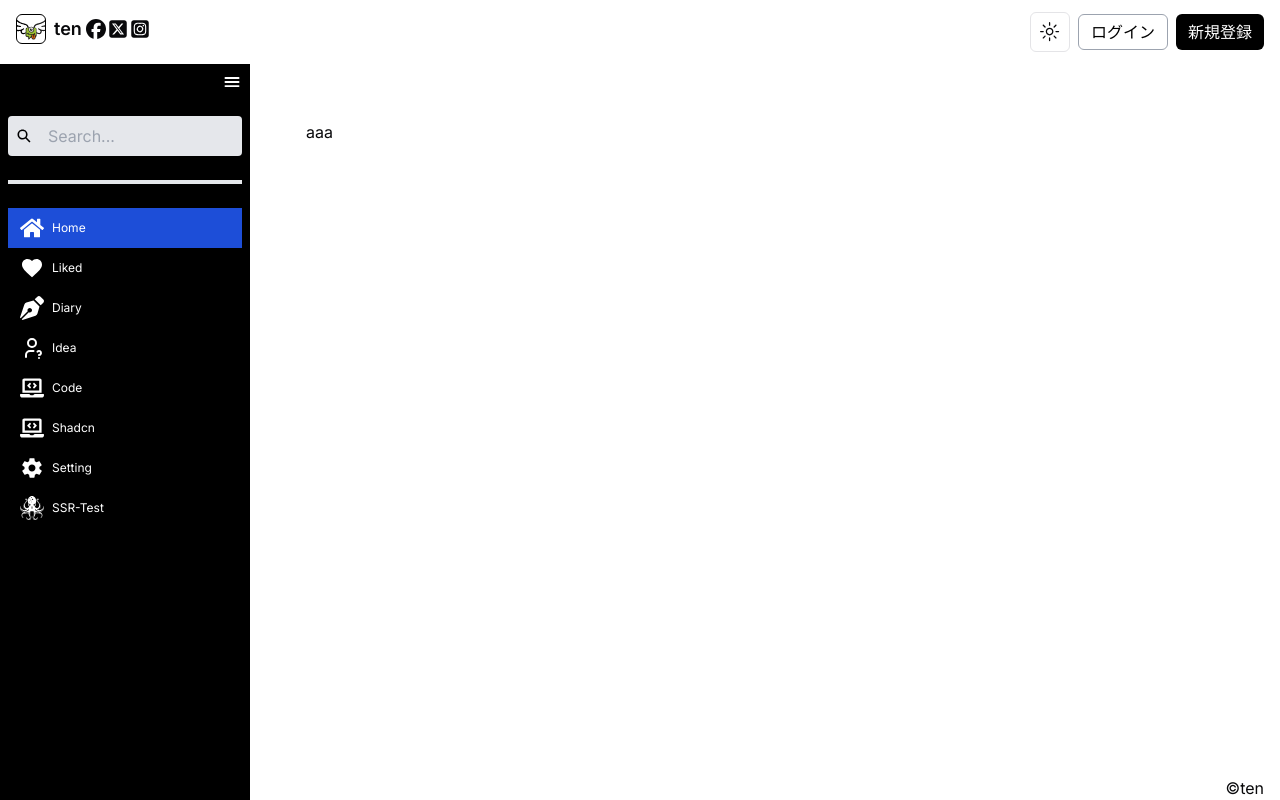
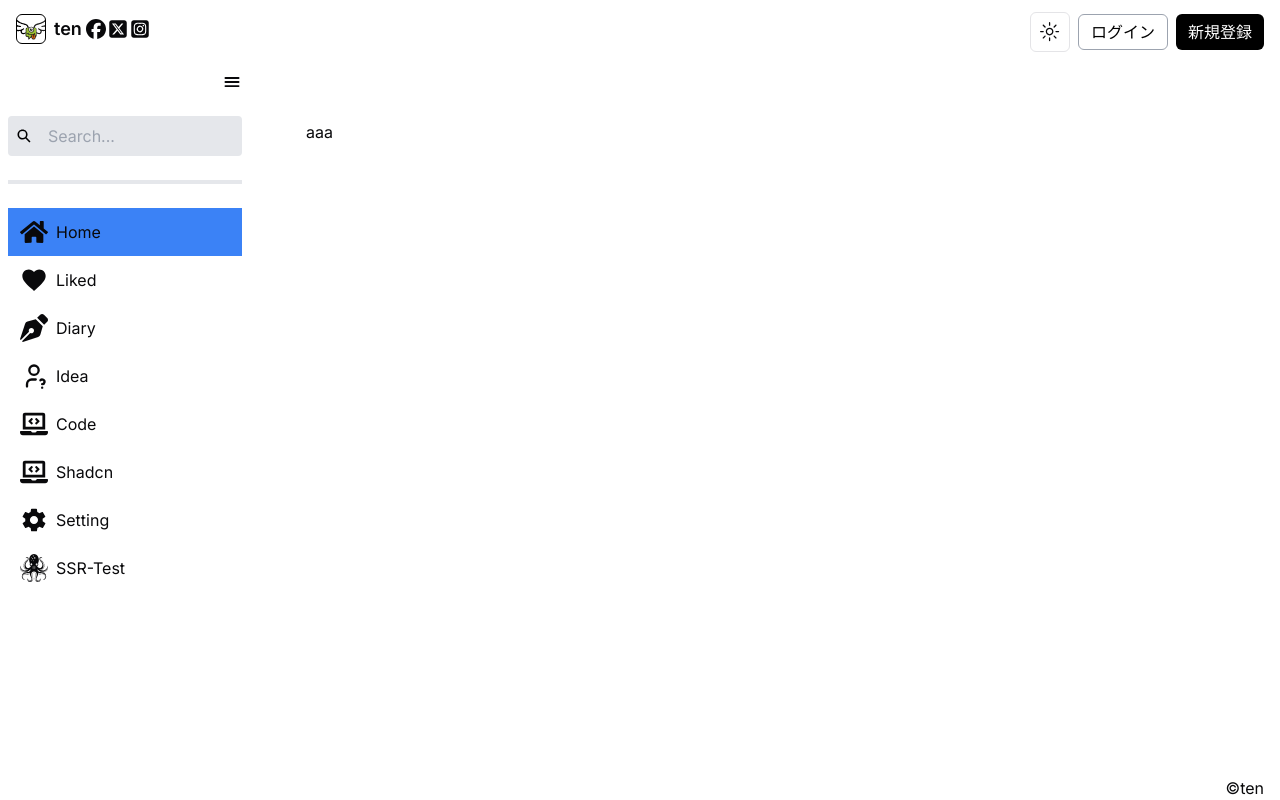
Before and after one commit to t-eeeeeee-n/ten-manage, a Next.js app in the folder frontend/: page / in a window 1280 px wide. Built offline with nearby package versions, Linux system fonts and the light colour scheme.

Commit message:
sidebar color fix

```diff
--- a/frontend/src/components/sideBar/sideBar.tsx
+++ b/frontend/src/components/sideBar/sideBar.tsx
@@ -20,42 +20,42 @@ const Navigations: Navigation[] = [
     {
         page: "Home",
         path: "/",
-        icon: <FaHome className={"size-6"} />
+        icon: <FaHome className={"size-7"} />
     },
     {
         page: "Liked",
         path: "/liked",
-        icon: <MdFavorite className={"size-6"} />
+        icon: <MdFavorite className={"size-7"} />
     },
     {
         page: "Diary",
         path: "/diary",
-        icon: <FaPenNib className={"size-6"} />
+        icon: <FaPenNib className={"size-7"} />
     },
     {
         page: "Idea",
         path: "/idea",
-        icon: <TbUserQuestion className={"size-6"} />
+        icon: <TbUserQuestion className={"size-7"} />
     },
     {
         page: "Code",
         path: "/code",
-        icon: <FaLaptopCode className={"size-6"} />
+        icon: <FaLaptopCode className={"size-7"} />
     },
     {
         page: "Shadcn",
         path: "/shadcn",
-        icon: <FaLaptopCode className={"size-6"} />
+        icon: <FaLaptopCode className={"size-7"} />
     },
     {
         page: "Setting",
         path: "/setting",
-        icon: <IoMdSettings className={"size-6"} />
+        icon: <IoMdSettings className={"size-7"} />
     },
     {
         page: "SSR-Test",
         path: "/test/ssr",
-        icon: <SiTestinglibrary className={"size-6"} />
+        icon: <SiTestinglibrary className={"size-7"} />
     }
 ]
 
@@ -91,12 +91,12 @@ const SideBar = ({children}: Readonly<{children: React.ReactNode;}>) => {
     return(
         <>
             <aside
-                className={`fixed duration-300 bg-black overflow-y-auto overflow-x-hidden min-w-[60px] ${menuOpen ? "w-[250px]" : "w-[60px]"}`}
+                className={`fixed duration-300 ease-in-out overflow-y-auto overflow-x-hidden min-w-[52px] ${menuOpen ? "w-[250px]" : "w-[52px]"}`}
                 style={{ height: asideHeight }}>
                 <div className={"p-2"}>
                     <div className={`flex mb-6 ${menuOpen ? "justify-end" : "justify-center"}`}>
                         <button onClick={() => setMenuOpen(!menuOpen)}>
-                            <IoMenu className={"size-5 text-white"}/>
+                            <IoMenu className={"size-5"}/>
                         </button>
                     </div>
                     <div className={"mb-6 bg-gray-200 rounded"}>
@@ -112,11 +112,11 @@ const SideBar = ({children}: Readonly<{children: React.ReactNode;}>) => {
                     <span className={"block h-1 mb-6 bg-gray-200 w-full"}></span>
                     {Navigations.map((navigation) => (
                         <Link href={navigation.path} key={navigation.page}
-                              className={`flex items-center h-10 ${isPageActive(navigation.path) ? "bg-blue-700" : "hover:bg-blue-900"}`}>
-                        <span className={`text-white ml-3 mr-2`}>
+                              className={`flex items-center h-12 ${isPageActive(navigation.path) ? "bg-blue-500" : "hover:bg-blue-400"}`}>
+                        <span className={`ml-3 mr-2`}>
                             {navigation.icon}
                         </span>
-                            <p className={`leading-3 text-xs text-white duration-100 ${menuOpen ? "visible w-auto" : "invisible w-0"}`}>{navigation.page}</p>
+                            <p className={`leading-3 text-md duration-100 ${menuOpen ? "visible w-auto" : "invisible w-0"}`}>{navigation.page}</p>
                         </Link>
                     ))}
                 </div>
```
Also changed, not shown: 1 other file (tests, documents, lock files or other folders).
